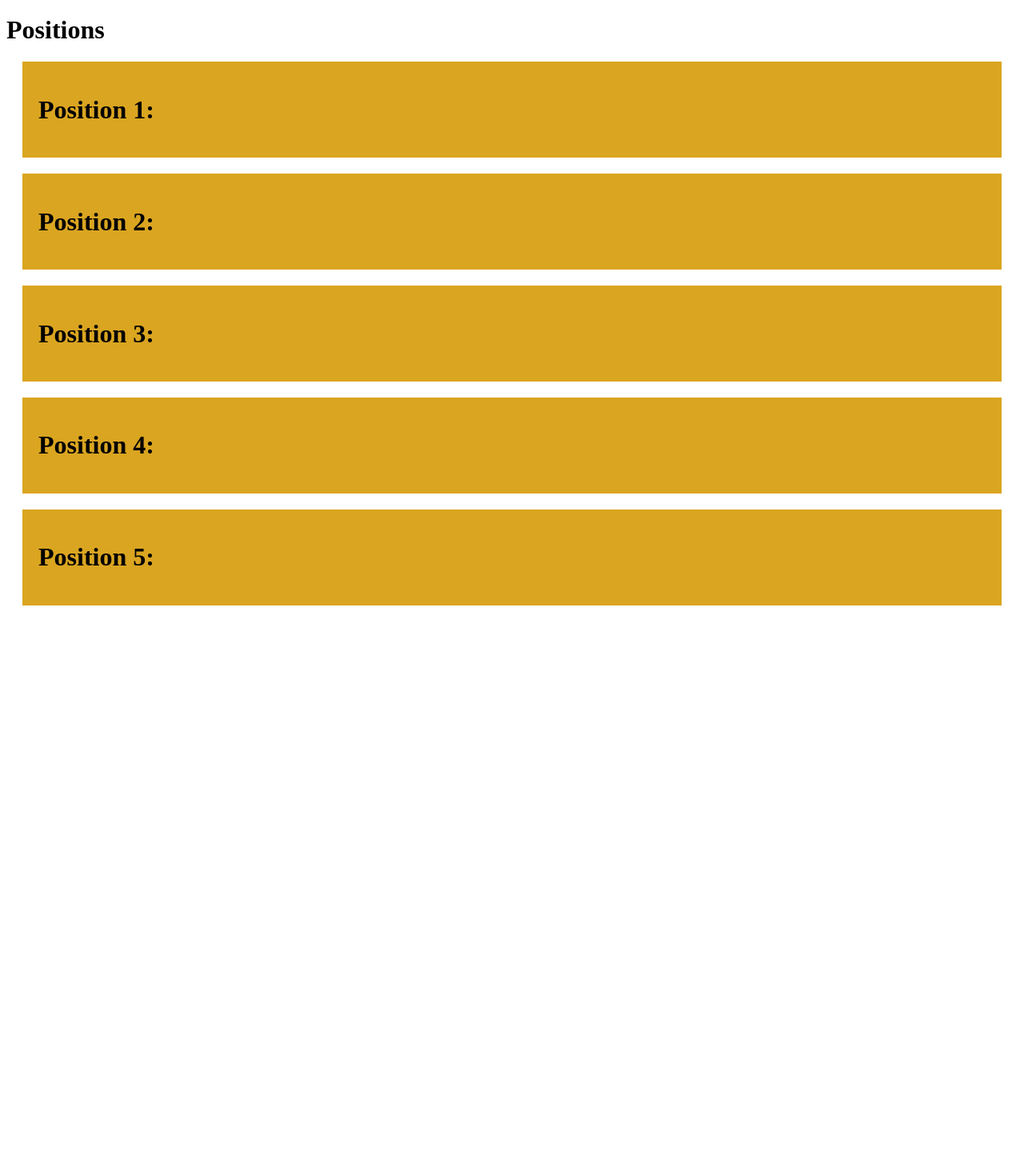
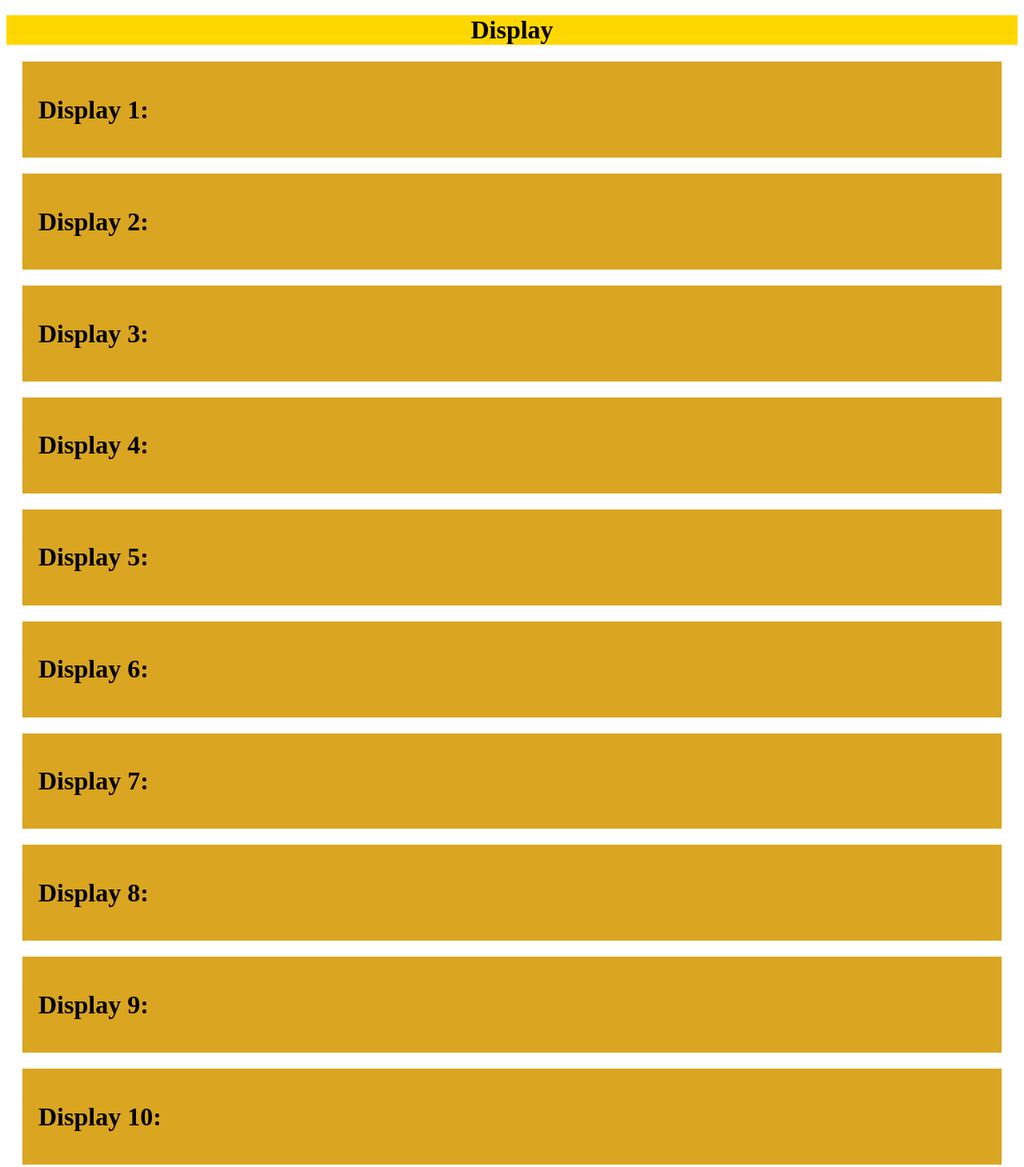
Before and after one commit to luisbruhmuller/trabalho-display-e-position, a plain HTML site: page index.html in a window 1280 px wide. Shown: the part 87-1546 px from the top of the page at 80% size. Before the commit the page ends 864 px from the top, so only its background shows below. Drawn offline with Linux system fonts and the light colour scheme.

Commit message:
ADD - Criei todas os displays

```diff
--- a/index.html
+++ b/index.html
@@ -1,10 +1,12 @@
 <html lang="en">
+
 <head>
     <meta charset="UTF-8">
     <meta name="viewport" content="width=device-width, initial-scale=1.0">
     <link rel="stylesheet" href="style.css">
     <title>Pagina principal</title>
 </head>
+
 <body>
     <header>
         <div class="principal">
@@ -14,16 +16,90 @@
     </header>
     <main>
         <div id="Displays">
-            <div class="Display">
-                <h1>Positions</h1>
+            <div class="Displaytitle">
+                <h1>Display</h1>
+            </div>
 
-</div>
+            <div class="Displays">
+                <h1>Display 1:
+                </h1>
+            </div>
+
+            <div class="Displays">
+                <h1>Display 2:
+                </h1>
+            </div>
+
+            <div class="Displays">
+                <h1>Display 3:
+                </h1>
+            </div>
+
+            <div class="Displays">
+                <h1>Display 4:
+                </h1>
+            </div>
+
+            <div class="Displays">
+                <h1>Display 5:
+                </h1>
+            </div>
+
+            <div class="Displays">
+                <h1>Display 6:
+                </h1>
+            </div>
+
+            <div class="Displays">
+                <h1>Display 7:
+                </h1>
+            </div>
+
+            <div class="Displays">
+                <h1>Display 8:
+                </h1>
+            </div>
+
+            <div class="Displays">
+                <h1>Display 9:
+                </h1>
+            </div>
+
+            <div class="Displays">
+                <h1>Display 10:
+                </h1>
+            </div>
+
+            <div class="Displays">
+                <h1>Display 11:
+                </h1>
+            </div>
+
+            <div class="Displays">
+                <h1>Display 12:
+                </h1>
+            </div>
+
+            <div class="Displays">
+                <h1>Display 13:
+                </h1>
+            </div>
+
+            <div class="Displays">
+                <h1>Display 14:
+                </h1>
+            </div>
+
+
+
+
+
         </div>
 
 
         <div id="Position">
             <div class="positionstitle">
-
+                <h1>Positions</h1>
             </div>
             <div class="positions">
                 <h1>Position 1:
@@ -33,7 +109,7 @@
                 <h1>Position 2:
                 </h1>
             </div>
-             <div class="positions">
+            <div class="positions">
                 <h1>Position 3:
                 </h1>
             </div>
@@ -41,16 +117,17 @@
                 <h1>Position 4:
                 </h1>
             </div>
-             <div class="positions">
+            <div class="positions">
                 <h1>Position 5:
                 </h1>
             </div>
 
-         </div>
+        </div>
 
     </main>
     <footer>
 
     </footer>
 </body>
+
 </html>
--- a/style.css
+++ b/style.css
@@ -567,3 +567,16 @@
     background-color: gold;
     text-align: center;
 }
+
+.Displaytitle {
+    background-color: gold;
+    text-align: center;
+}
+
+.Displays {
+    background-color: goldenrod;
+    margin: 20px;
+    padding: 20px;
+    align-content: center;
+    align-items: center;
+}
```
